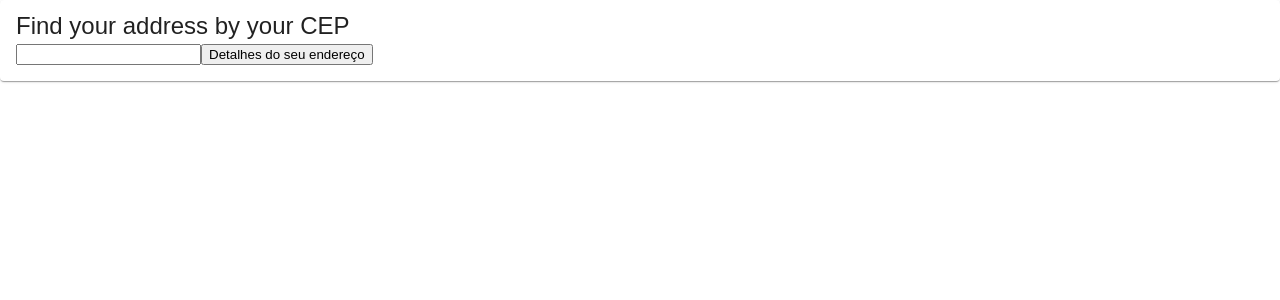
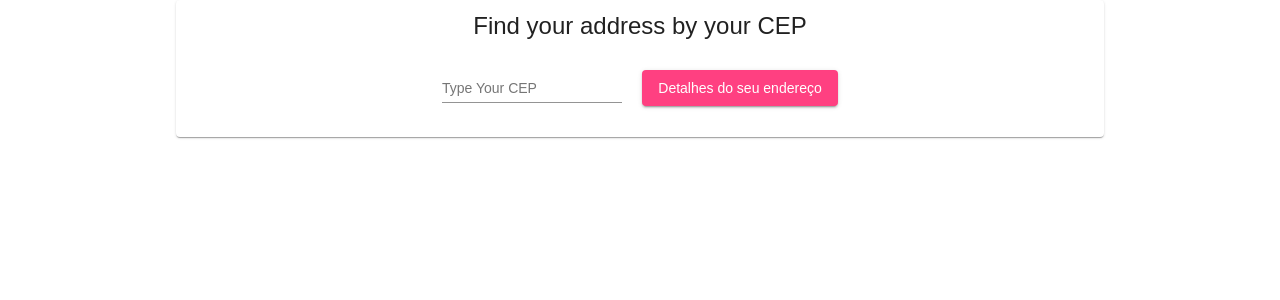
Before and after one commit to Mikkaiser/address-searcher-by-cep, an Angular app: page / in a window 1280 px wide. Shown: the top 300 px of the page. Built offline with nearby package versions, Linux system fonts and the light colour scheme.

Commit message:
feat: add basic input styles

```diff
--- a/package.json
+++ b/package.json
@@ -3,7 +3,7 @@
   "version": "0.0.0",
   "scripts": {
     "ng": "ng",
-    "start": "ng serve",
+    "start": "ng serve --proxy-config proxy.config.js",
     "build": "ng build",
     "watch": "ng build --watch --configuration development",
     "test": "ng test"
--- a/src/app/modules/search/components/fields/fields.component.html
+++ b/src/app/modules/search/components/fields/fields.component.html
@@ -1,6 +1,41 @@
-<mat-card>
-  <mat-card-title>Find your address by your CEP</mat-card-title>
-  <input type="text" #cep>
-    <button (click)="getData(cep.value)">Detalhes do seu endereço</button>
-</mat-card>
-<!-- MEXA NO CORS -->
+<div class="main">
+  <mat-card class="card-insert">
+    <div>
+      <mat-card-title>Find your address by your CEP</mat-card-title>
+      <mat-form-field>
+        <input matInput type="text" #cep placeholder="Type Your CEP">
+      </mat-form-field>
+      <button mat-raised-button color="accent" (click)="getData(cep.value)">Detalhes do seu endereço</button>
+    </div>
+  </mat-card>
+
+  <section *ngIf="clickedFirstTime == true">
+    <div>
+      <mat-card>
+        <mat-card-title>CEP</mat-card-title>
+        <span>{{ info.cep }}</span>
+      </mat-card>
+    </div>
+
+    <div>
+      <mat-card>
+        <mat-card-title>Logradouro</mat-card-title>
+        <span>{{ info.logradouro }}</span>
+      </mat-card>
+    </div>
+
+    <div>
+      <mat-card>
+        <mat-card-title>Bairro</mat-card-title>
+        <span>{{ info.bairro }}</span>
+      </mat-card>
+    </div>
+
+    <div>
+      <mat-card>
+        <mat-card-title>CEP</mat-card-title>
+        <span>{{ info.localidade }}</span>
+      </mat-card>
+    </div>
+  </section>
+</div>
--- a/src/app/modules/search/components/fields/fields.component.scss
+++ b/src/app/modules/search/components/fields/fields.component.scss
@@ -1,3 +1,25 @@
 * {
   font-family: Arial, Helvetica, sans-serif;
 }
+
+.main {
+  min-width: 300px;
+  max-width: 70%;
+  display: flex;
+  flex-direction: column;
+  justify-content: center;
+  align-items: center;
+  margin: 0 auto;
+
+  .card-insert {
+    width: 100%;
+    display: flex;
+    justify-content: center;
+    align-items: center;
+    text-align: center;
+
+    mat-form-field {
+      margin: 20px 20px 0 0;
+    }
+  }
+}
--- a/src/app/modules/search/components/fields/fields.component.ts
+++ b/src/app/modules/search/components/fields/fields.component.ts
@@ -1,7 +1,7 @@
 import { FieldsService } from './fields.service';
-import { Component, Output, OnInit } from '@angular/core';
-import { MatDialog } from "@angular/material/dialog";
-import { MatDialogComponent } from "../mat-dialog/mat-dialog.component";
+import { Component, OnInit } from '@angular/core';
+import { FieldsInterface } from '../../interfaces/fields.interface';
+import { HttpErrorResponse } from '@angular/common/http';
 
 @Component({
   selector: 'app-fields',
@@ -9,35 +9,20 @@ import { MatDialogComponent } from "../mat-dialog/mat-dialog.component";
   styleUrls: ['./fields.component.scss'],
 })
 export class FieldsComponent implements OnInit {
-  constructor(private fieldsService: FieldsService, public dialog: MatDialog) { }
+  constructor(private fieldsService: FieldsService) { }
 
-  info: any;
+  info?: any;
+  clickedFirstTime: boolean = false;
 
   ngOnInit(): void {
   }
 
-  openDialog(): void {
-    const dialogRef = this.dialog.open(MatDialogComponent, {
-      data: {
-        cep: this.info.cep,
-        logradouro: this.info.logradouro,
-        complemento: this.info.complemento,
-        bairro: this.info.bairro,
-        localidade: this.info.localidade,
-        uf: this.info.uf,
-        ibge: this.info.ibge,
-        gia: this.info.gia,
-        ddd: this.info.ddd,
-        siafi: this.info.siafi
-      }
-    });
-    dialogRef.afterClosed().subscribe(result => {
-      console.log('The dialog was closed');
-    });
-  }
+  async getData(cep: string): Promise<FieldsInterface> {
 
-  getData(cep: string): any {
-    this.fieldsService.getData(cep).subscribe((data: any) => this.info = data);
-    this.openDialog();
+    this.clickedFirstTime = true;
+
+    return await this.fieldsService.getData(cep)
+      .then((data: any) => this.info = data)
+      .catch((error: HttpErrorResponse) => { message: 'Is not possible to search this address. Error:' + error });
   }
 }
--- a/src/app/modules/search/components/fields/fields.service.ts
+++ b/src/app/modules/search/components/fields/fields.service.ts
@@ -1,6 +1,6 @@
 import { HttpClient } from '@angular/common/http';
 import { Injectable } from '@angular/core';
-import { Observable } from 'rxjs';
+import { FieldsInterface } from '../../interfaces/fields.interface';
 
 @Injectable({
   providedIn: 'root',
@@ -8,7 +8,7 @@ import { Observable } from 'rxjs';
 export class FieldsService {
   constructor(private http: HttpClient) {}
 
-  getData(cep: string): Observable<Object> {
-    return this.http.get(`https://viacep.com.br/ws/${cep}/json/`);
+  async getData(cep: string) : Promise<FieldsInterface> {
+   return await this.http.get(`https://viacep.com.br/ws/${cep}/json/`).toPromise();
   }
 }
--- a/src/app/modules/search/components/mat-dialog/mat-dialog.component.html
+++ /dev/null
@@ -1,7 +0,0 @@
-<h1 mat-dialog-title>Data from your CEP:</h1>
-<div mat-dialog-content>
-  Olá {{ data.cep }}
-</div>
-<div mat-dialog-actions>
-  <button mat-button (click)="closeDialog()">No Thanks</button>
-</div>
--- a/src/app/modules/search/components/mat-dialog/mat-dialog.component.ts
+++ /dev/null
@@ -1,23 +0,0 @@
-import {Component, Input, OnInit, Inject} from '@angular/core';
-import {MatDialog, MatDialogRef} from "@angular/material/dialog";
-import { MAT_DIALOG_DATA } from '@angular/material/dialog';
-
-@Component({
-  selector: 'app-mat-dialog',
-  templateUrl: './mat-dialog.component.html',
-  styleUrls: ['./mat-dialog.component.scss']
-})
-export class MatDialogComponent implements OnInit {
-
-  @Input() infoChild: any;
-
-  constructor(@Inject(MAT_DIALOG_DATA) public data: any, public dialogRef: MatDialogRef<MatDialogComponent>) { }
-
-  ngOnInit(): void {
-  }
-
-  closeDialog(): void {
-    this.dialogRef.close();
-  }
-
-}
--- a/src/app/modules/search/interfaces/fields.interface.ts
+++ b/src/app/modules/search/interfaces/fields.interface.ts
@@ -1,5 +1,5 @@
 export interface FieldsInterface {
-  cep: string,
+  cep?: string,
   logradouro?: string,
   complemento?: string,
   bairro?: string,
--- a/src/app/modules/search/search.module.ts
+++ b/src/app/modules/search/search.module.ts
@@ -8,28 +8,23 @@ import { MatCardModule } from '@angular/material/card';
 import { MatButtonModule } from '@angular/material/button';
 import { MatInputModule } from '@angular/material/input';
 import { HttpClientModule } from '@angular/common/http';
-import {MatDialogModule, MatDialogRef} from '@angular/material/dialog';
-import {MatDialogComponent} from "./components/mat-dialog/mat-dialog.component";
+import { FieldsService } from './components/fields/fields.service';
 
 @NgModule({
-  declarations: [FieldsComponent, MatDialogComponent],
+  declarations: [FieldsComponent],
   imports: [
     CommonModule,
     HttpClientModule,
     FormsModule,
     SearchRoutingModule,
     MatFormFieldModule,
-    MatDialogModule,
     MatCardModule,
     MatButtonModule,
     MatInputModule,
   ],
   exports: [FieldsComponent],
-  providers:[
-    {
-      provide: MatDialogRef,
-      useValue: {}
-    }
+  providers: [
+    FieldsService
   ]
 })
-export class SearchModule {}
+export class SearchModule { }
```
Also changed, not shown: src/app/modules/search/components/mat-dialog/mat-dialog.component.scss (deleted), 1 other file (tests, documents, lock files or other folders).
